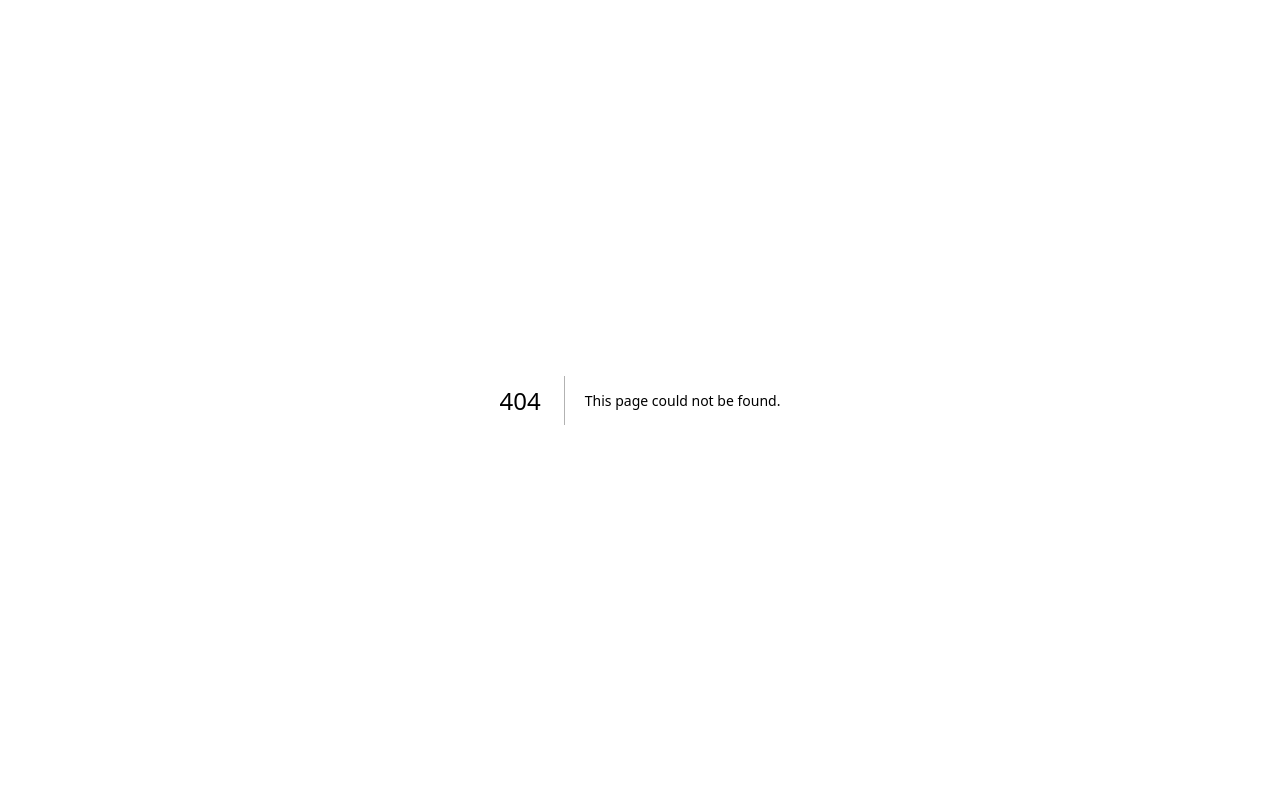
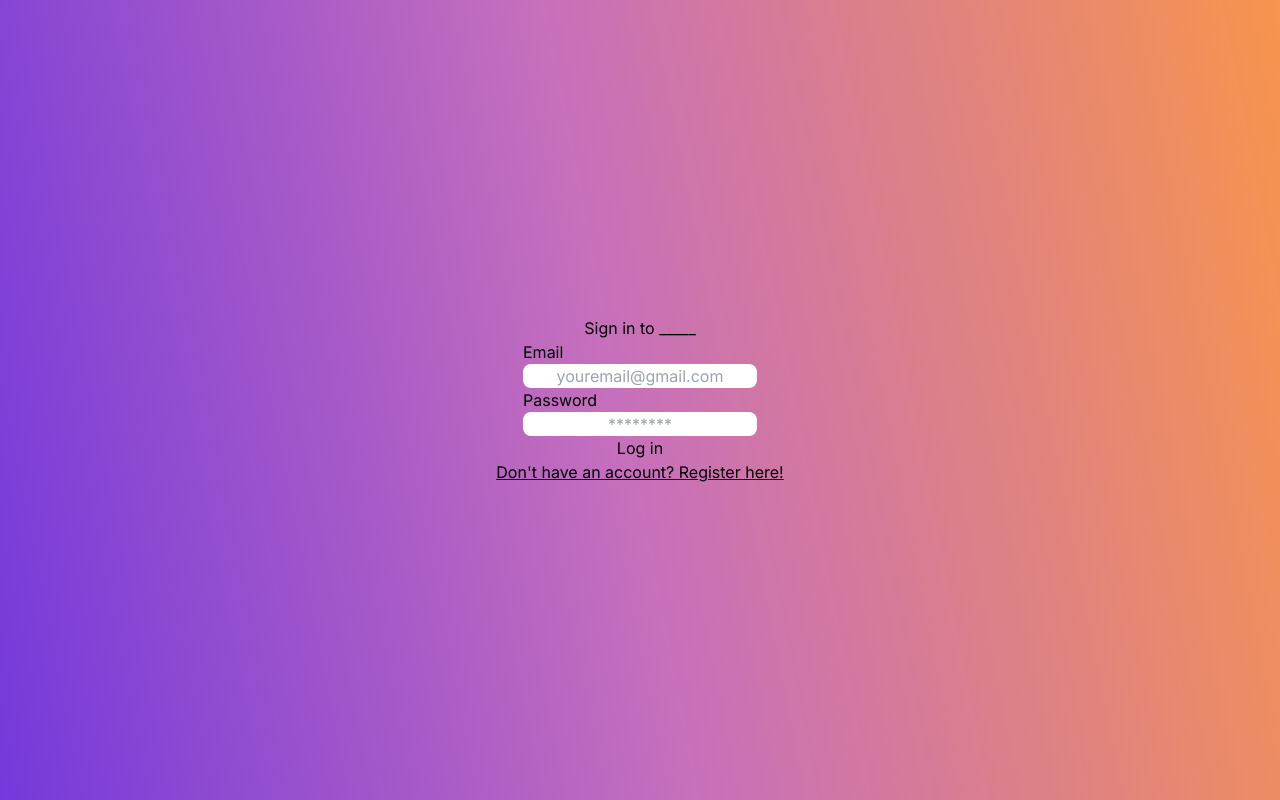
Before and after one commit to jbs-hackathon-2024/time-manager, a Next.js app: page /Login in a window 1280 px wide. Before the commit this address had no page. Built offline with nearby package versions, Linux system fonts and the light colour scheme.

Commit message:
login MVP

```diff
--- /dev/null
+++ b/src/app/Login/page.css
@@ -0,0 +1,34 @@
+.stuff {
+    text-align: center;
+    display: flex;
+    justify-content: center;
+    align-items: center;
+    height: 100vh;
+    background-image: linear-gradient(79deg, #7439db, #C66FBC 48%, #f7944d);
+}
+
+.login-Form,
+.stuff {
+    display: flex;
+    flex-direction: column;
+}
+
+.login-Form {
+    text-align: left;
+    border-radius: 8px;
+}
+
+input {
+    color: black;
+    border-radius: 8px;
+    text-align: center;
+}
+
+button:hover {
+    border: 2px solid rgb(87, 83, 83);
+    border-radius: 8px;
+}
+
+.Reg-Btn {
+    text-decoration: underline;
+}
--- /dev/null
+++ b/src/app/Login/page.tsx
@@ -0,0 +1,31 @@
+"use client";
+import React, { useState } from 'react'
+import './page.css';
+
+
+const Login = () => {
+    const [ email, setEmail] = useState('');
+    const [pass, setPass] = useState('');
+
+    const handleSubmit = (e: any) => {
+        e.preventDefault();
+        console.log(email, pass);
+    }
+
+    return (
+        <div className="stuff">
+            <>
+            <h1>Sign in to _____</h1>
+            <form className="login-Form" onSubmit={handleSubmit}>
+            <label htmlFor="email" >Email</label>
+            <input value={email} type="email" placeholder="youremail@gmail.com" id="email" name="email" onChange={(e) => setEmail(e.target.value)}/>
+            <label htmlFor="password">Password</label>
+            <input value={pass} type="password" placeholder="********" id="password" name="password" onChange={(e) => setPass(e.target.value)} />
+            <button type="submit">Log in</button>
+            </form>
+            <button className="Reg-Btn">Don't have an account? Register here!</button></>
+        </div>
+    )
+
+}
+export default Login;
```
Also changed, not shown: package.json (+5 -5 lines), 2 other files (tests, documents, lock files or other folders).
